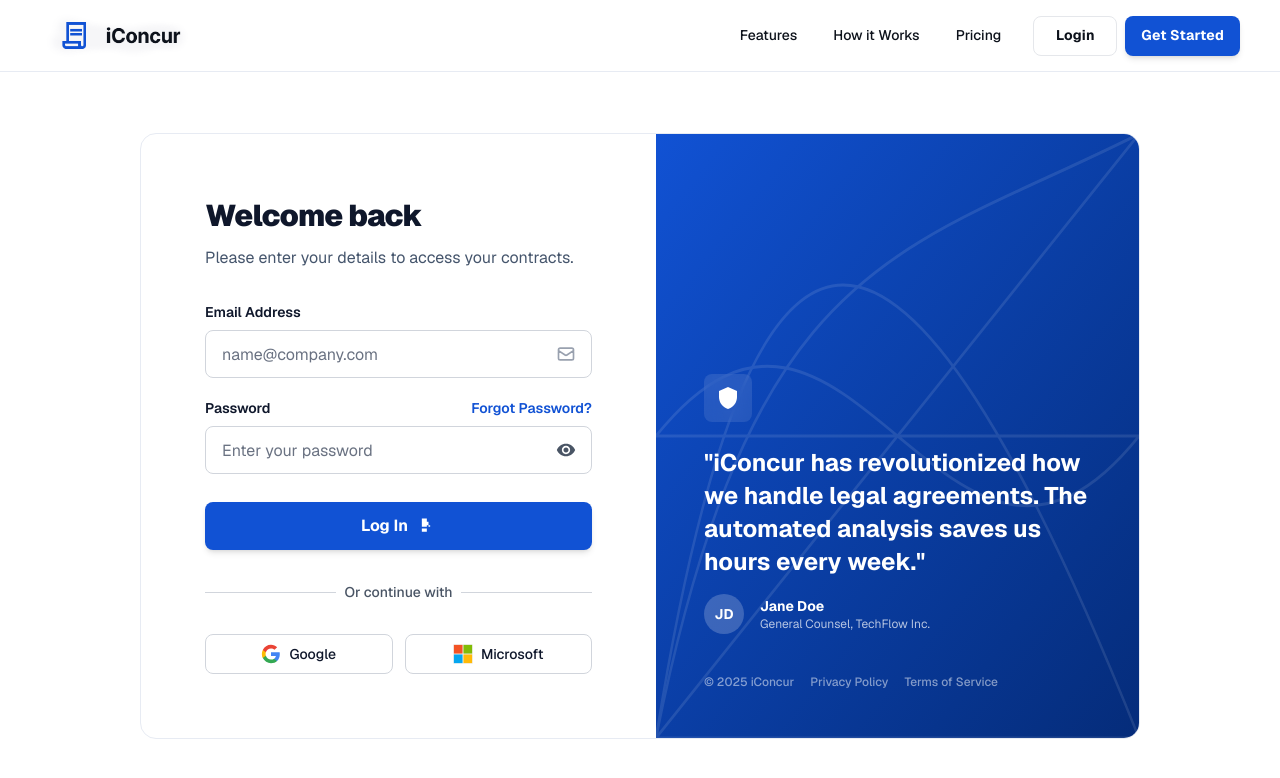
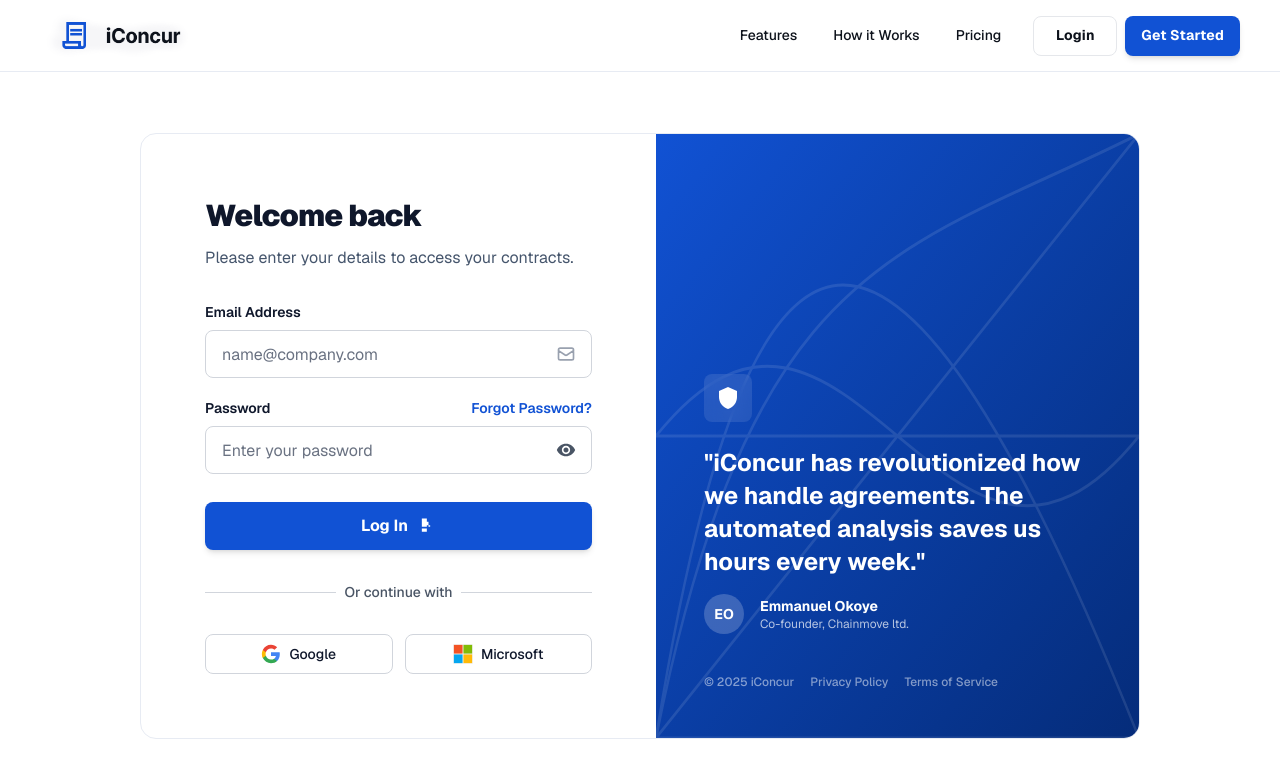
Before and after one commit to codeAKstan/iConcur, a Next.js app: page /login in a window 1280 px wide. Shown: the top 778 px of the page. Built offline with nearby package versions, Linux system fonts and the light colour scheme.

Commit message:
docs(auth): update testimonial content in login promo component
Update testimonial text and attribution to reflect current customer reference

```diff
--- a/components/auth/login-promo.tsx
+++ b/components/auth/login-promo.tsx
@@ -16,15 +16,15 @@ export function LoginPromo() {
           </svg>
         </div>
         <blockquote className="text-2xl font-bold leading-snug mb-4">
-          "iConcur has revolutionized how we handle legal agreements. The automated analysis saves us hours every week."
+          "iConcur has revolutionized how we handle  agreements. The automated analysis saves us hours every week."
         </blockquote>
         <div className="flex items-center gap-4">
           <div className="w-10 h-10 rounded-full bg-white/20 flex items-center justify-center text-sm font-bold">
-            JD
+            EO
           </div>
           <div>
-            <p className="font-bold text-sm">Jane Doe</p>
-            <p className="text-white/70 text-xs">General Counsel, TechFlow Inc.</p>
+            <p className="font-bold text-sm">Emmanuel Okoye</p>
+            <p className="text-white/70 text-xs">Co-founder, Chainmove ltd.</p>
           </div>
         </div>
       </div>
```
